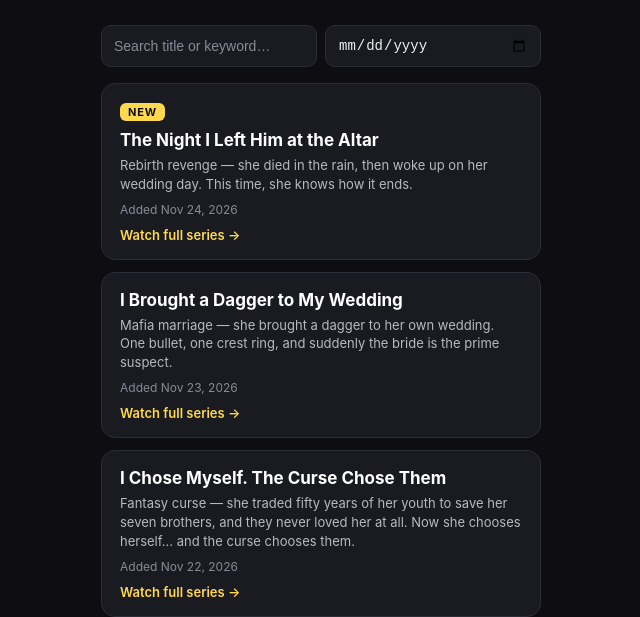
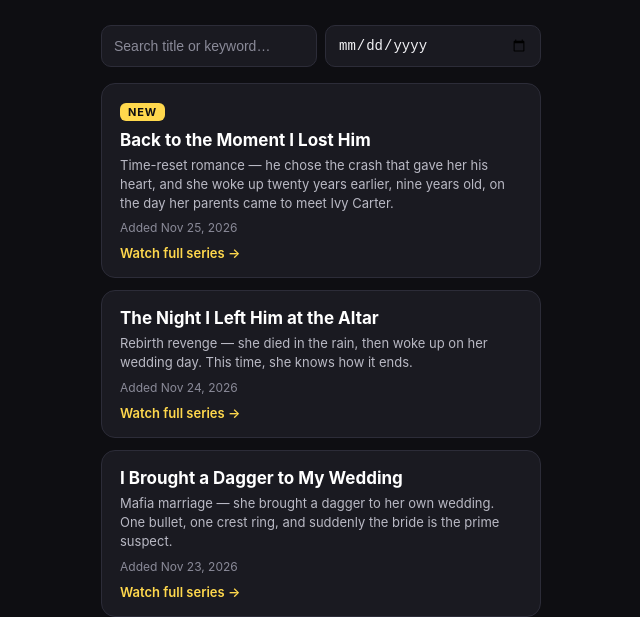
Before and after one commit to cici-glint-bot/drama-picks, a plain HTML site: page index.html in a window 1280 px wide. Shown: the part 196-813 px from the top of the page, without its empty margins (319-959 px from the left). Drawn offline with Linux system fonts and the light colour scheme.

Commit message:
Add Back to the Moment I Lost Him (Offer 839457) — 2026-11-25 + pagination (8 cards per page)

```diff
--- a/index.html
+++ b/index.html
@@ -24,6 +24,9 @@
   .tools input::placeholder { color:#8A8A98; }
   .date { display:block; font-size:12px; color:#8A8A98; margin-top:8px; }
   .none { display:none; text-align:center; color:#8A8A98; font-size:14px; padding:18px 0; }
+  .pages { display:flex; gap:8px; justify-content:center; margin:6px 0 4px; }
+  .pg { background:#1A1A21; border:1px solid #2C2C38; border-radius:8px; color:#F2F2F5; font-size:14px; font-weight:600; padding:8px 14px; cursor:pointer; }
+  .pg.on { background:#FFD84D; border-color:#FFD84D; color:#0E0E12; }
   footer { margin-top:26px; text-align:center; color:#8A8A98; font-size:12px; line-height:1.6; }
 </style>
 </head>
@@ -43,8 +46,15 @@
 
   <!-- Newest first. Each button href is the drama's original affiliate link, used exactly as issued. -->
 
+  <a class="pick" data-date="2026-11-25" href="https://r.reelsgo.tv/8_LWAgwsWnz6">
+    <span class="day">NEW</span>
+    <span class="title">Back to the Moment I Lost Him</span>
+    <span class="genre">Time-reset romance — he chose the crash that gave her his heart, and she woke up twenty years earlier, nine years old, on the day her parents came to meet Ivy Carter.</span>
+    <span class="date">Added Nov 25, 2026</span>
+    <span class="go">Watch full series →</span>
+  </a>
+
   <a class="pick" data-date="2026-11-24" href="https://r.reelsgo.tv/PuGl5nY_05Gy">
-    <span class="day">NEW</span>
     <span class="title">The Night I Left Him at the Altar</span>
     <span class="genre">Rebirth revenge — she died in the rain, then woke up on her wedding day. This time, she knows how it ends.</span>
     <span class="date">Added Nov 24, 2026</span>
@@ -100,28 +110,45 @@
     <span class="go">Watch full series →</span>
   </a>
 
+  <div class="pages" id="pages"></div>
+
   <footer>
-    <p>New pick every day — follow Drama Picks on TikTok, Facebook &amp; Instagram.</p>
+    <p>New pick every day — follow Drama Picks on TikTok &amp; Facebook.</p>
     <p style="margin-top:10px;">Disclosure: the watch links above are affiliate links. We may earn a commission if you watch or purchase through them, at no extra cost to you.</p>
   </footer>
 </div>
 <script>
   var q = document.getElementById('q'), d = document.getElementById('d'),
-      none = document.getElementById('none'),
-      cards = Array.prototype.slice.call(document.querySelectorAll('.pick'));
+      none = document.getElementById('none'), pages = document.getElementById('pages'),
+      cards = Array.prototype.slice.call(document.querySelectorAll('.pick')),
+      page = 1, PER = 8;
   function apply() {
-    var kw = q.value.trim().toLowerCase(), dt = d.value, shown = 0;
+    var kw = q.value.trim().toLowerCase(), dt = d.value, matched = [];
     cards.forEach(function (c) {
       var okKw = !kw || c.textContent.toLowerCase().indexOf(kw) !== -1;
       var okDt = !dt || c.getAttribute('data-date') === dt;
-      var ok = okKw && okDt;
-      c.style.display = ok ? '' : 'none';
-      if (ok) shown++;
+      if (okKw && okDt) matched.push(c);
     });
-    none.style.display = shown ? 'none' : 'block';
+    var total = Math.max(1, Math.ceil(matched.length / PER));
+    if (page > total) page = total;
+    cards.forEach(function (c) { c.style.display = 'none'; });
+    matched.slice((page - 1) * PER, page * PER).forEach(function (c) { c.style.display = ''; });
+    none.style.display = matched.length ? 'none' : 'block';
+    pages.innerHTML = '';
+    if (total > 1) {
+      for (var i = 1; i <= total; i++) {
+        var b = document.createElement('button');
+        b.textContent = i;
+        b.className = 'pg' + (i === page ? ' on' : '');
+        b.setAttribute('data-pg', i);
+        b.addEventListener('click', function () { page = +this.getAttribute('data-pg'); apply(); window.scrollTo(0, 0); });
+        pages.appendChild(b);
+      }
+    }
   }
-  q.addEventListener('input', apply);
-  d.addEventListener('input', apply);
+  q.addEventListener('input', function () { page = 1; apply(); });
+  d.addEventListener('input', function () { page = 1; apply(); });
+  apply();
 </script>
 </body>
 </html>
```
